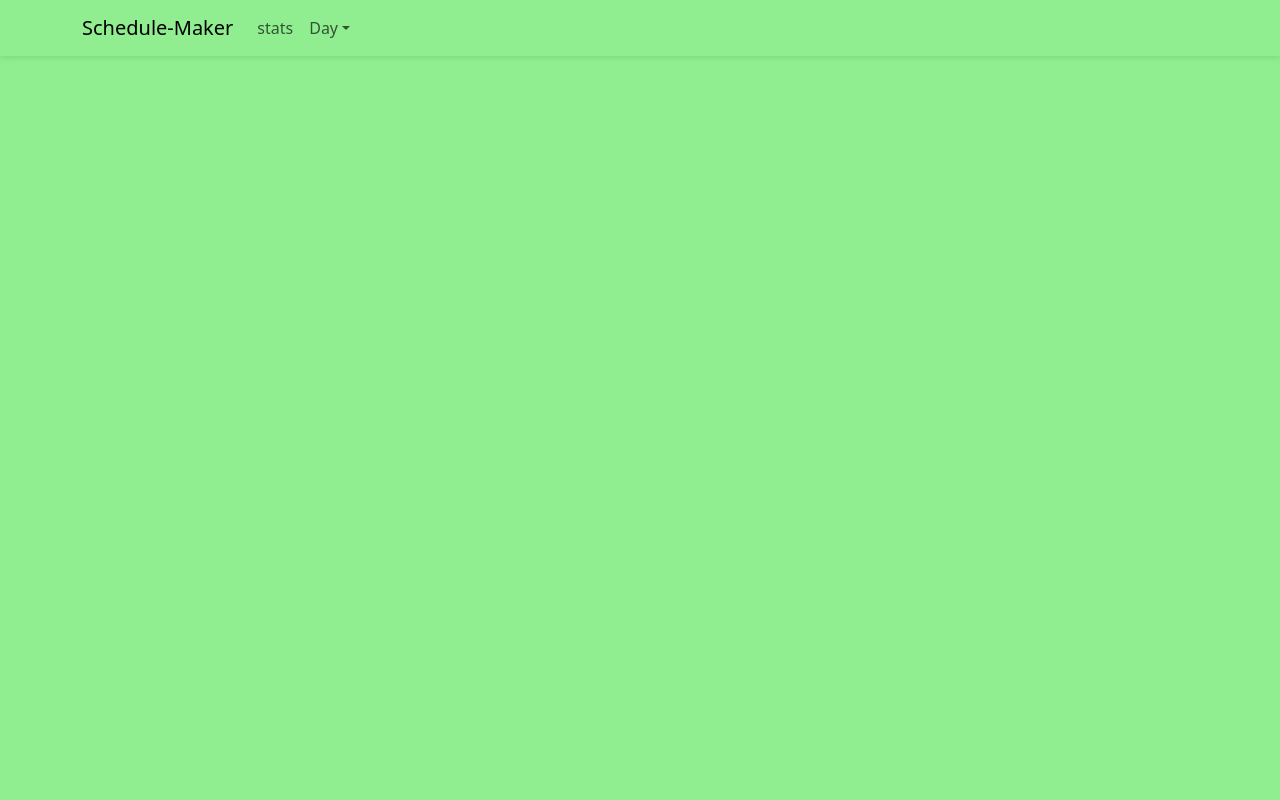
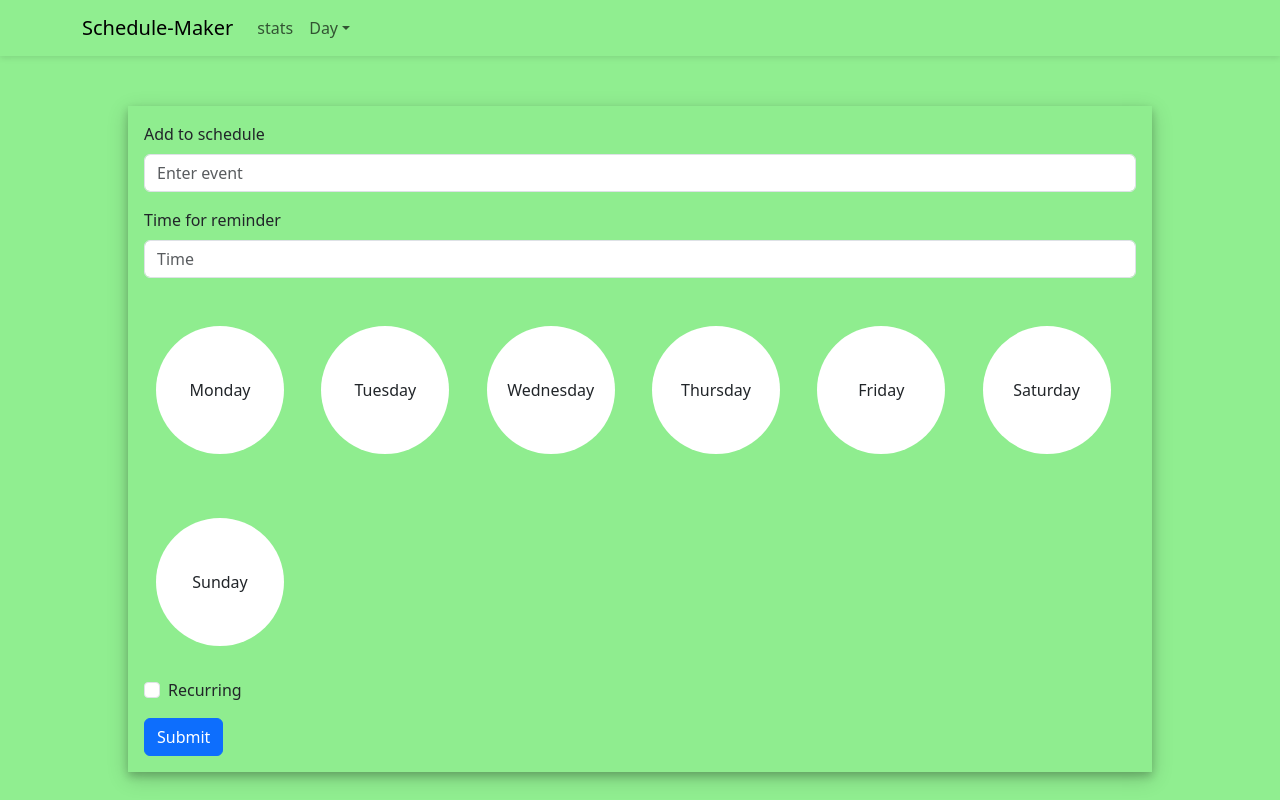
Before and after one commit to jacksoes/schedule-maker, a React (Vite) app: page / in a window 1280 px wide. Built offline with nearby package versions, Linux system fonts and the light colour scheme.

Commit message:
create form design

```diff
--- a/src/App.css
+++ b/src/App.css
@@ -2,3 +2,40 @@
   margin: 0;
   padding: 0;
 }
+
+#home-wrapper{
+  margin-top: 50px;
+  display: flex;
+  justify-content: center;
+  align-content: center;
+}
+
+
+
+.form{
+  background-color: rgba(144, 238, 144, 0.5);
+  box-shadow: 0 4px 8px 0 rgba(0, 0, 0, 0.2), 0 6px 20px 0 rgba(0, 0, 0, 0.19);
+  padding: 1rem;
+
+
+  width: 80%;
+}
+
+.form * {
+  background-color: rgba(144, 238, 144, 0.5);
+
+}
+
+.day-button{
+  background-color: white;
+  display: flex;
+  justify-content: center;
+  align-items: center;
+
+  text-align: center;
+
+  height: 8rem;
+  width: 8rem;
+  border-radius: 50%;
+  margin: 2rem 0 2rem 0;
+}
--- a/src/App.jsx
+++ b/src/App.jsx
@@ -1,13 +1,14 @@
 import './App.css'
 import Header from './components/header'
-
+import HomeForm from './components/home'
 
 
 function App() {
 
   return (
     <>
-    <Header/>
+    <Header />
+    <HomeForm />
 
     </>
   )
--- a/src/components/header.jsx
+++ b/src/components/header.jsx
@@ -6,7 +6,7 @@
 export default function Header ()
 {
     return(<>
-        <Navbar expand="lg" className="bg-body-tertiary">
+    <Navbar expand="lg" className="bg-body-tertiary">
       <Container>
         <Navbar.Brand href="#home">Schedule-Maker</Navbar.Brand>
         <Navbar.Toggle aria-controls="basic-navbar-nav" />
--- /dev/null
+++ b/src/components/home.jsx
@@ -0,0 +1,56 @@
+import Button from 'react-bootstrap/Button';
+import Form from 'react-bootstrap/Form';
+import { useState } from 'react';
+import { Container, Row, Col} from 'react-bootstrap';
+
+export default function HomeForm () {
+
+    const FormDaySelector = () => {
+        return (
+        <Container id="daySelector-container" fluid>
+            <Row>
+                <Col><div className="day-button">Monday</div></Col>
+                <Col><div className="day-button">Tuesday</div></Col>
+                <Col><div className="day-button">Wednesday</div></Col>
+                <Col><div className="day-button">Thursday</div></Col>
+                <Col><div className="day-button">Friday</div></Col>
+                <Col><div className="day-button">Saturday</div></Col>
+                <Col><div className="day-button">Sunday</div></Col>
+            </Row>
+
+
+        </Container>)
+
+    }
+
+
+
+
+
+    return(
+    <div id="home-wrapper">
+        <Form className="form">
+            <Form.Group className="mb-3" controlId="formBasicText">
+                <Form.Label>Add to schedule</Form.Label>
+                <Form.Control type="email" placeholder="Enter event" />
+            </Form.Group>
+            <Form.Group className="mb-3" controlId="formBasicTime">
+                <Form.Label>Time for reminder</Form.Label>
+                <Form.Control type="password" placeholder="Time" />
+            </Form.Group>
+            <FormDaySelector />
+
+
+
+
+
+            <Form.Group className="mb-3" controlId="formBasicCheckbox">
+                <Form.Check type="checkbox" label="Recurring" />
+            </Form.Group>
+            <Button variant="primary" type="submit">
+                Submit
+            </Button>
+        </Form>
+    </div>
+        )
+}
```
